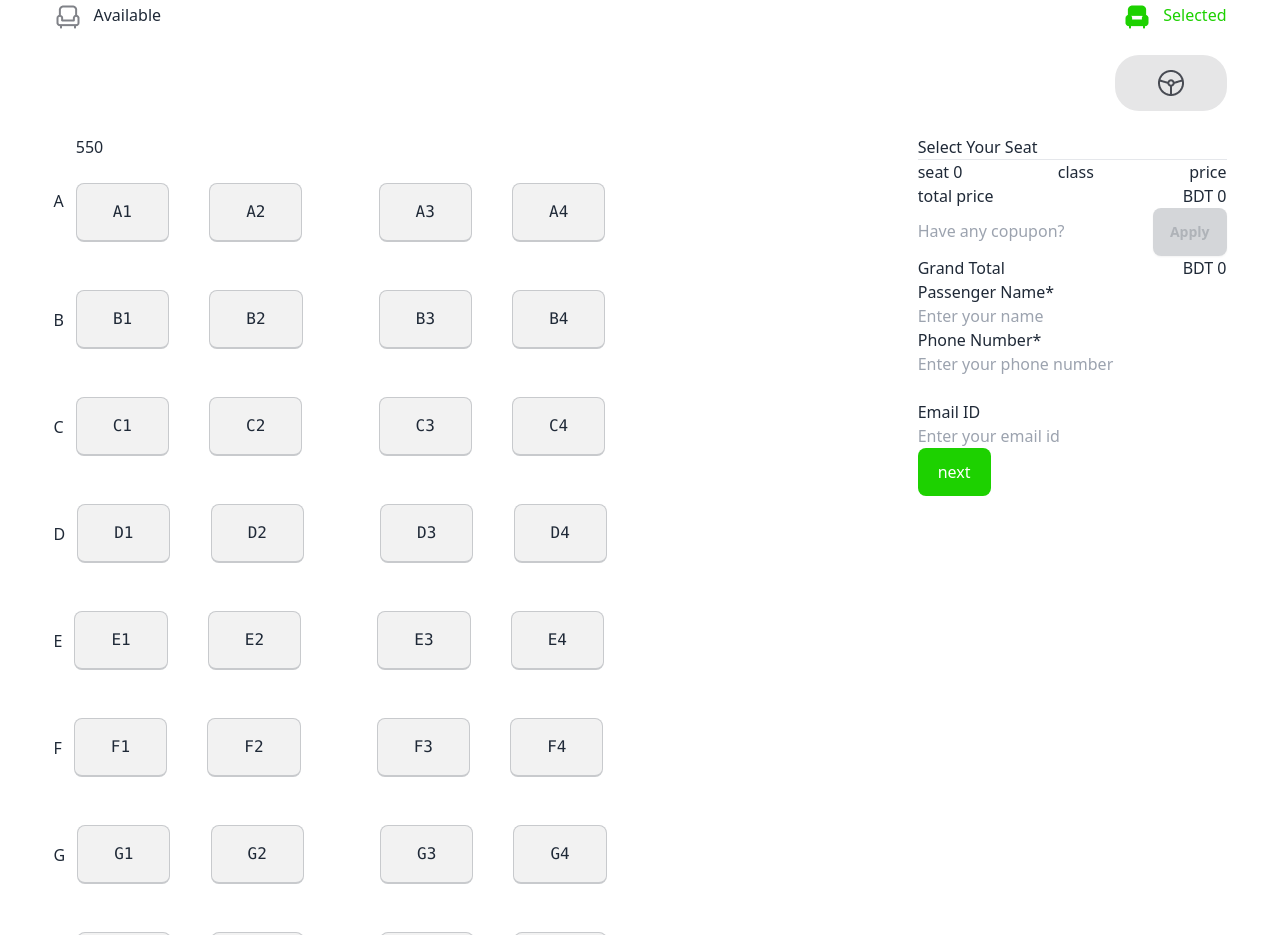
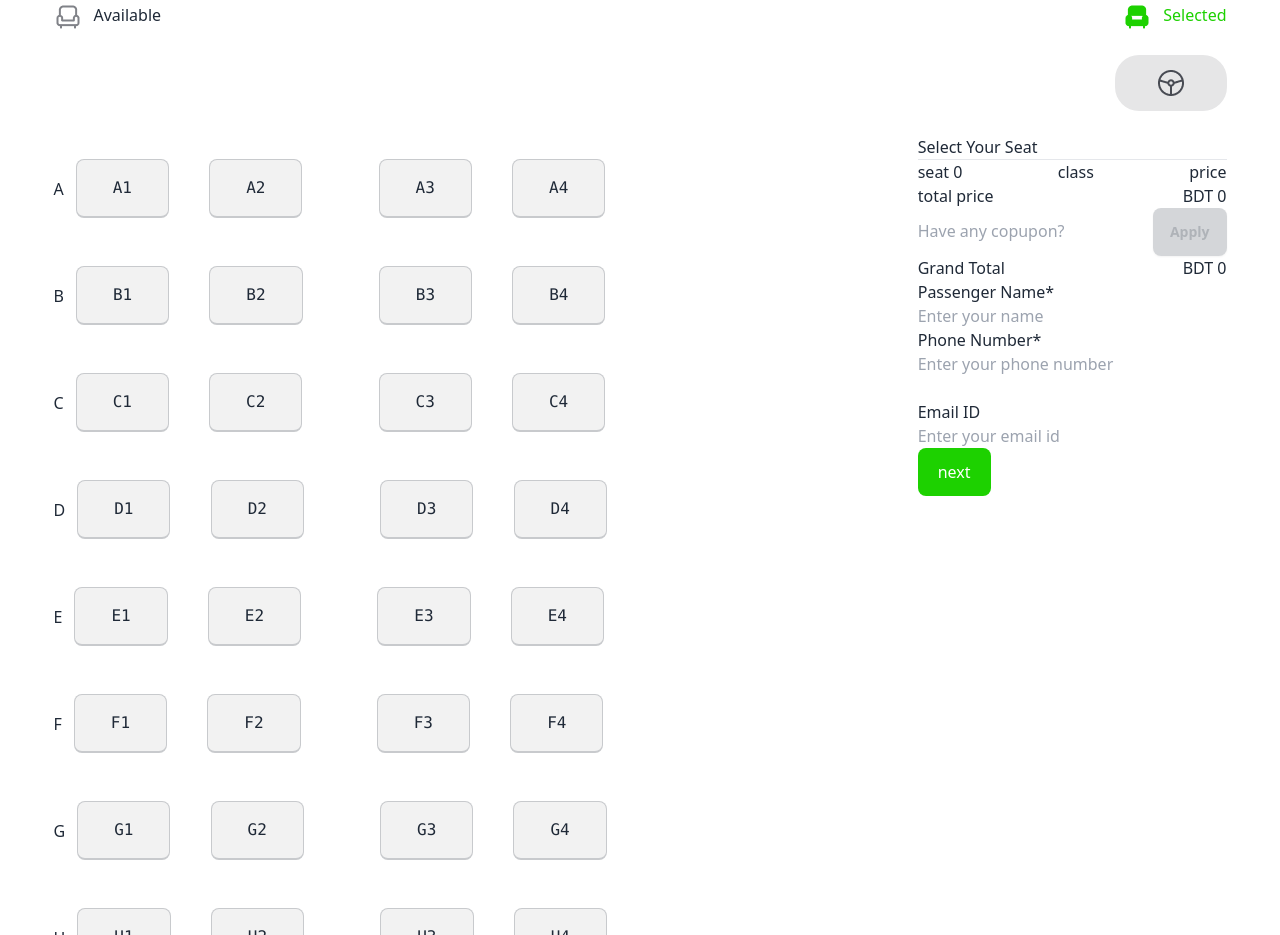
Before and after one commit to Devmdmainuddin/e-ticket, a plain HTML site: page index.html in a window 1280 px wide. Shown: the part 2158-3093 px from the top of the page. Drawn offline with nearby package versions, Linux system fonts and the light colour scheme.

```diff
--- a/index.html
+++ b/index.html
@@ -34,7 +34,7 @@
                 </h1>
                 <p class="text-lg leading-8 max-w-[691px] font-normal text-white text-center">Yes, you can run unit tests and view the results directly within the app. The integrated testing features allow for a streamlined .</p>
 
-                <a href="#" class="bg-[#1DD100] text-black px-8 py-4 rounded-2xl mt-8">Buy Tickets</a>
+                <a href="#Tickets" class="bg-[#1DD100] text-black px-8 py-4 rounded-2xl mt-8">Buy Tickets</a>
 
 
             </div>
@@ -164,11 +164,11 @@
                 <img class="px-10 py-3 bg-[#e6e6e7] rounded-3xl" src="images/wheel.png" alt="">
 
             </div>
-            <div class="my-6 flex justify-between">
+            <div id="Tickets" class="my-6 flex justify-between">
                 <div>
                     <div class="flex gap-x-3 items-center"><p>A</p>
                         <div>
-                            <h2 id="price">550</h2>
+
                             <kbd id="a1" class="kbd my-6 px-9 py-4 add-btn">A1</kbd>
                             <kbd id="a1" class="kbd mx-9 my-6 px-9 py-4 add-btn">A2</kbd>
                             <kbd id="a1" class="kbd mx-9 my-6 px-9 py-4 add-btn">A3</kbd>
```
